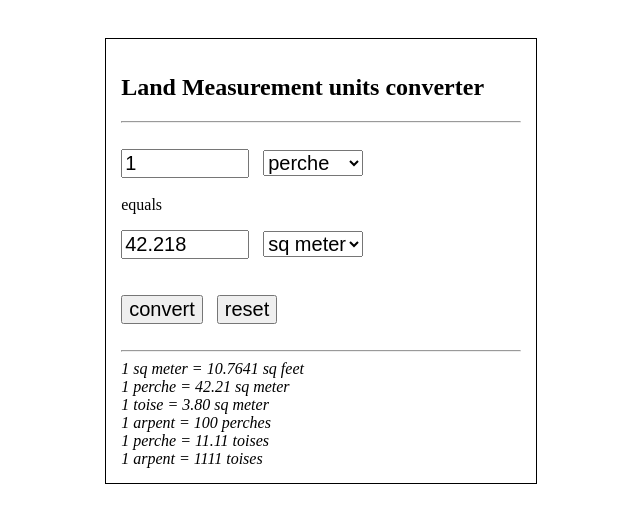
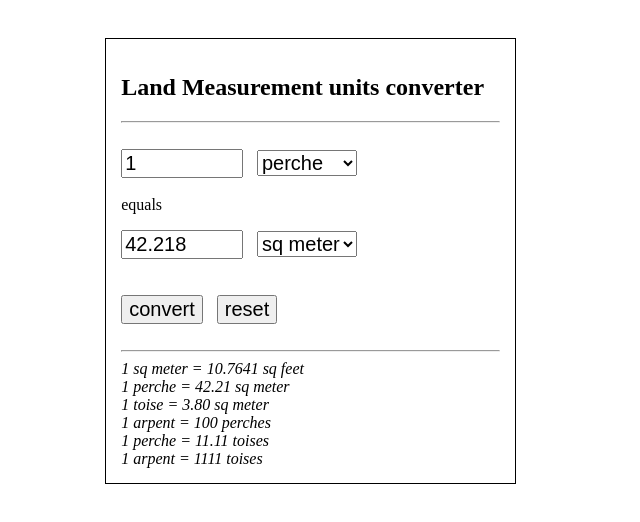
Before and after one commit to ikkeshr/ikkeshr.github.io, a plain HTML site: page index.html in a window 1280 px wide. Shown: the whole page, without its empty margins (282-922 px from the left). Drawn offline with nearby package versions, Linux system fonts and the light colour scheme.

Commit message:
reponsive design

```diff
--- a/index.html
+++ b/index.html
@@ -41,6 +41,32 @@
 
     .content select{
       font-size: 20px;
+    }
+
+    /*CSS RESPONSIVE DESIGN*/
+
+    /* Extra small devices (phones, 600px and down) */
+    @media only screen and (max-width: 600px) {
+      .box{
+        margin-left: 0%;
+        width: 90%;
+      }
+    }
+
+    /* Small devices (portrait tablets and large phones, 600px and up) */
+    @media only screen and (min-width: 600px) {
+      .box{
+        margin-left: 0%;
+        width: 90%;
+      }
+    }
+
+    /* Large devices (laptops/desktops, 992px and up) */
+    @media only screen and (min-width: 992px) {
+      .box{
+        margin-left: 30%;
+        width: 30%;
+      }
     }
 
   </style>
```
